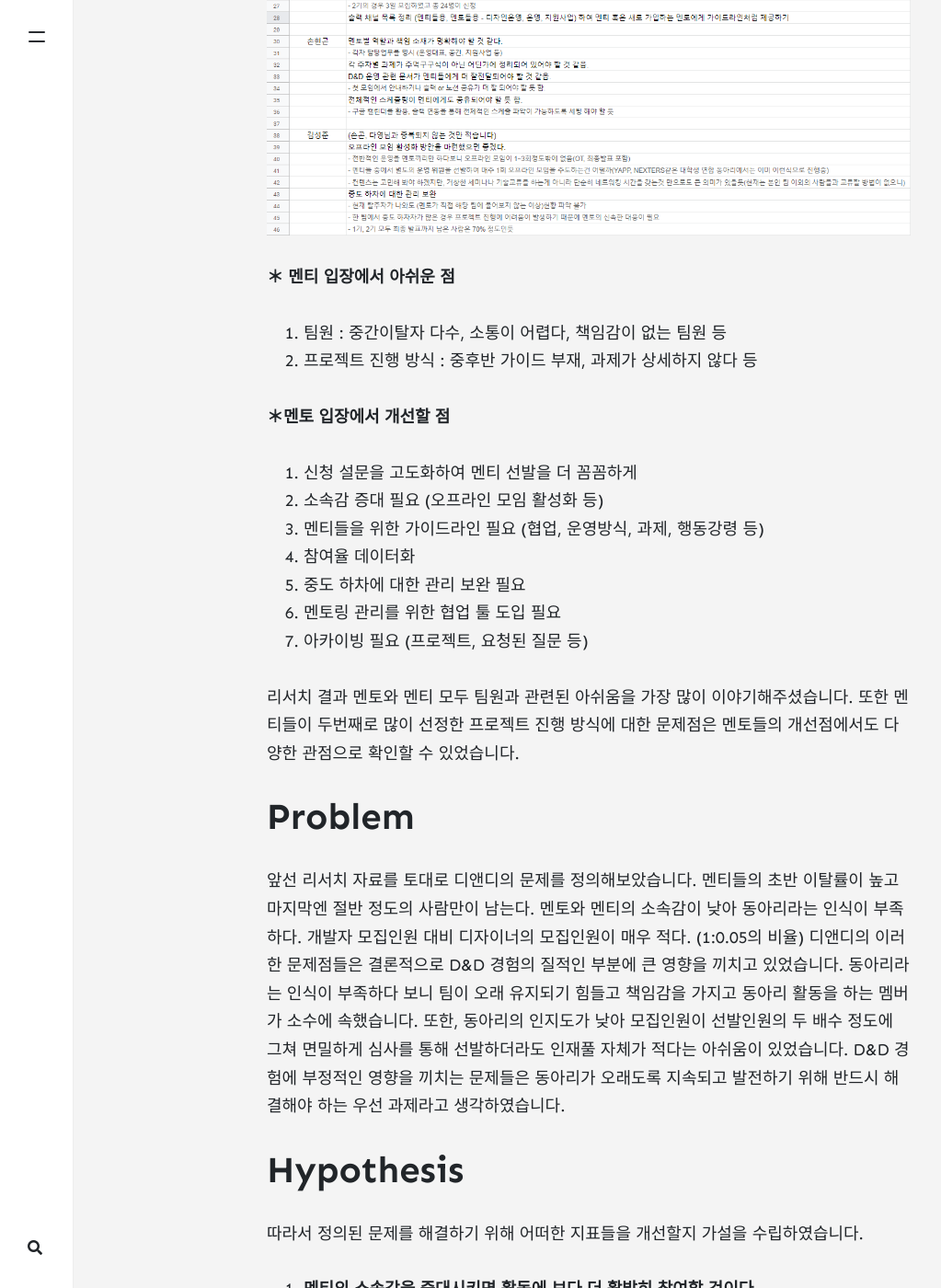
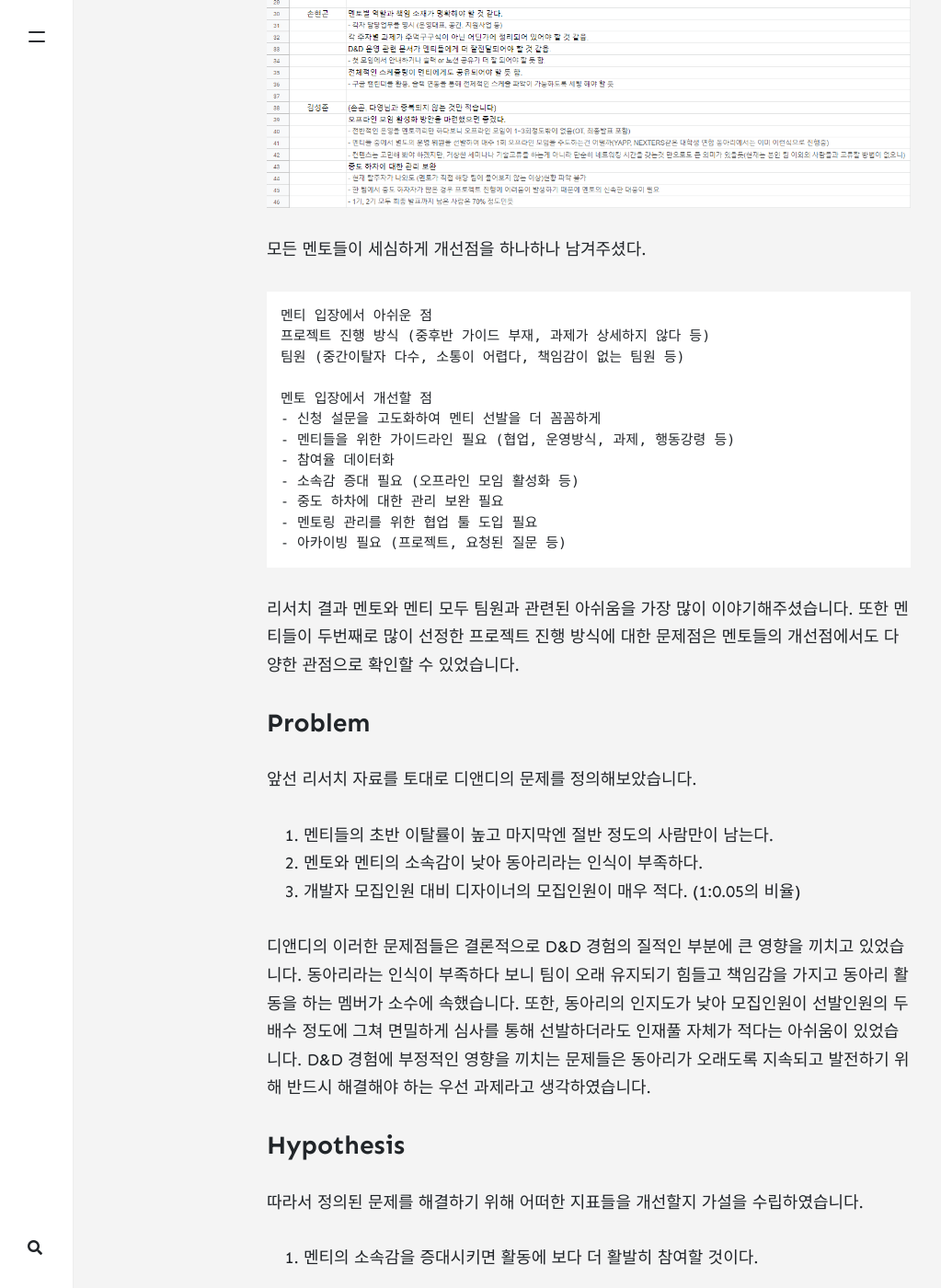
Before and after one commit to DNDACADEMY/dndacademy.github.io, a Jekyll site: the page built from _pages/about.md, in a window 1280 px wide and 1400 px high, scrolled down 2313 px. Shown: the whole window at 92% size, without its empty margins (0-1023 px from the left). Built offline with Jekyll 4.4.1, drawn with Linux system fonts in a browser that asks for light colours; nearby versions of some CDN libraries; comment, search, counter and statistics services are not loaded; part of the change alters nothing that is shown; some of the changed text lies outside the part shown.

Commit message:
Update about.md

````diff
--- a/_pages/about.md
+++ b/_pages/about.md
@@ -10,82 +10,91 @@ imageshadow: true
 <h1>들어가기전에</h1>
 D&D는 Developer & Designer의 줄임말로 개발자&디자이너 연합 동아리입니다. 서울에서 활발히 활동하고 있는 현직자들이 서울에 편중되어 있는 기술 공유와 세미나를 지방에서도 나누고자 탄생하게 되었고, 열정과 의지가 있지만 기회의 불평등함으로 아쉬움이 많았던 사람들에게 함께 배우고 자랄 수 있는 장을 열어 교육 기회의 평등함을 추구하는 것을 목표로 삼고 있습니다. 2019년 여름 1기를 모집하여 처음 시작되었고, 많은 분들이 우리의 목적에 공감하고 실제로 많은 도움을 받았다는 피드백을 발판 삼아 올 여름 3기를 모집중에 있습니다.
 
-<h1>Challenge</h1>
+### Challenge
+
 제가 디자인멘토로 참여하고 있는 D&D는 보다 많은 사람들에게 교육 기회의 평등함을 제공하는 것을 추구하는 멋진 목적의 비영리단체이자 개발자와 디자이너를 위한 IT 동아리입니다. 하지만 2019년 12월 이제 막 2기를 시작하여 프로세스도 아카이빙도 여러 가지 면에서 개선해야 할 부분이 필요한 초창기 형태의 동아리였습니다.
-<br/>
+
 이에 UX 관점에서 접근해서 동아리 경험을 개선해보면 어떨까? 하는 생각이 들었습니다. 사용자 행태를 조사하고 문제를 정의하고, 가설을 설정하고 검증하고 Iteration 하는 방식을 디앤디가 기수별로 운영된다는 점을 감안해 적절하게 차용한다면 효과적으로 동아리 경험을 개선할 수 있겠다는 생각이 들었기 때문입니다.
-<br/>
+
 디앤디의 사용자는 멘토와 멘티, 두 부류로 나뉘며 3월 2기가 종료되자마자 이들의 정성적 리서치 자료를 데이터로써 남기기 위해 열심히 준비하기 시작했습니다. 이러한 리서치 자료는 당장 개선작업을 하지 않아도 추후에 의미 있는 자료로 남기 때문입니다.
 
-<h1>Empathize</h1>
+### Empathize
+
 2기를 종료한 뒤 멘티들에게는 현재 디앤디가 제공하는 서비스에 대한 전반적인 만족도 조사를 시기별로 나누어 실시하였고 멘토들에게는 자발적으로 현재 디앤디의 개선할 점이 무엇인지 기록을 부탁하였습니다.
 
 ![Empathize](/assets/images/about/1.png)
 
-**＊ 멘티 입장에서 아쉬운 점**
+모든 멘토들이 세심하게 개선점을 하나하나 남겨주셨다.
 
-1. 팀원 : 중간이탈자 다수, 소통이 어렵다, 책임감이 없는 팀원 등
-2. 프로젝트 진행 방식 : 중후반 가이드 부재, 과제가 상세하지 않다 등
+```jsx
+멘티 입장에서 아쉬운 점
+프로젝트 진행 방식 (중후반 가이드 부재, 과제가 상세하지 않다 등)
+팀원 (중간이탈자 다수, 소통이 어렵다, 책임감이 없는 팀원 등)
 
-**＊멘토 입장에서 개선할 점**
-
-1. 신청 설문을 고도화하여 멘티 선발을 더 꼼꼼하게
-2. 소속감 증대 필요 (오프라인 모임 활성화 등)
-3. 멘티들을 위한 가이드라인 필요 (협업, 운영방식, 과제, 행동강령 등)
-4. 참여율 데이터화
-5. 중도 하차에 대한 관리 보완 필요
-6. 멘토링 관리를 위한 협업 툴 도입 필요
-7. 아카이빙 필요 (프로젝트, 요청된 질문 등)
+멘토 입장에서 개선할 점
+- 신청 설문을 고도화하여 멘티 선발을 더 꼼꼼하게
+- 멘티들을 위한 가이드라인 필요 (협업, 운영방식, 과제, 행동강령 등)
+- 참여율 데이터화
+- 소속감 증대 필요 (오프라인 모임 활성화 등)
+- 중도 하차에 대한 관리 보완 필요
+- 멘토링 관리를 위한 협업 툴 도입 필요
+- 아카이빙 필요 (프로젝트, 요청된 질문 등)
+```
 
 리서치 결과 멘토와 멘티 모두 팀원과 관련된 아쉬움을 가장 많이 이야기해주셨습니다. 또한 멘티들이 두번째로 많이 선정한 프로젝트 진행 방식에 대한 문제점은 멘토들의 개선점에서도 다양한 관점으로 확인할 수 있었습니다.
 
-<h1>Problem</h1>
+### Problem
+
 앞선 리서치 자료를 토대로 디앤디의 문제를 정의해보았습니다.
-멘티들의 초반 이탈률이 높고 마지막엔 절반 정도의 사람만이 남는다.
-멘토와 멘티의 소속감이 낮아 동아리라는 인식이 부족하다.
-개발자 모집인원 대비 디자이너의 모집인원이 매우 적다. (1:0.05의 비율)
+
+1. 멘티들의 초반 이탈률이 높고 마지막엔 절반 정도의 사람만이 남는다.
+2. 멘토와 멘티의 소속감이 낮아 동아리라는 인식이 부족하다.
+3. 개발자 모집인원 대비 디자이너의 모집인원이 매우 적다. (1:0.05의 비율)
+
 디앤디의 이러한 문제점들은 결론적으로 D&D 경험의 질적인 부분에 큰 영향을 끼치고 있었습니다. 동아리라는 인식이 부족하다 보니 팀이 오래 유지되기 힘들고 책임감을 가지고 동아리 활동을 하는 멤버가 소수에 속했습니다. 또한, 동아리의 인지도가 낮아 모집인원이 선발인원의 두 배수 정도에 그쳐 면밀하게 심사를 통해 선발하더라도 인재풀 자체가 적다는 아쉬움이 있었습니다. D&D 경험에 부정적인 영향을 끼치는 문제들은 동아리가 오래도록 지속되고 발전하기 위해 반드시 해결해야 하는 우선 과제라고 생각하였습니다.
 
-<h1>Hypothesis</h1>
+### Hypothesis
+
 따라서 정의된 문제를 해결하기 위해 어떠한 지표들을 개선할지 가설을 수립하였습니다.
 
-1. **멘티의 소속감을 증대시키면 활동에 보다 더 활발히 참여할 것이다.**
-→ 검증지표 : 중간이탈자 비율 감소
-2. **브랜딩이 개선되면 인지도가 개선될 것이다.**
-→ 검증지표 : 홈페이지 DAU 유의미한 증가
-3. **위의 두 지표가 개선되면 점차 신청자가 증가할 것이다.**
-→ 검증지표 : 모집정원 대비 신청자 비율의 증가
+1. 멘티의 소속감을 증대시키면 활동에 보다 더 활발히 참여할 것이다.
 
-Ideate
+   → 검증지표 : 중간이탈자 비율 감소
+
+2. 브랜딩이 개선되면 인지도가 개선될 것이다.
+
+   → 검증지표 : 홈페이지 DAU 유의미한 증가
+
+3. 위의 두 지표가 개선되면 점차 신청자가 증가할 것이다.
+
+   → 검증지표 : 모집정원 대비 신청자 비율의 증가
+
+### Ideate
+
 위 세가지 가설을 검증하기 위해 실시할 수 있는 방법들을 아이데이션해본 결과 다음과 같았습니다.
 
-1. **리브랜딩**
-
+1. 리브랜딩
    - 로고
    - 홈페이지
-
-2. **전반적인 운영개선 (멘토링, 동아리운영 등)**
-
+2. 전반적인 운영개선 (멘토링, 동아리운영 등)
    - 디테일한 멘토링 프로세스 정립
    - 멘토/멘티 온보딩 경험 개선
-
-3. **프로젝트 아카이빙**
-
+3. 프로젝트 아카이빙
    - 멘티들을 위한 전체 프로젝트 아카이빙
    - 멘토들을 위한 협업툴 아카이빙
 
-<br/>
-<h1>Ready, Set, Go!</h1>
+### Ready, Set, Go!
 
 ![ReadyGo](/assets/images/about/2.png)
 
+그 어려운 일을 해냅니다 우리가 (?
+
 D&D의 멘토들은 각자 맡은 바 임무를 다하기 위해 4~6월 약 세달간 전투적으로 아이데이션 단계에서 정의된 세 가지 항목을 준비하기 시작했습니다. 리브랜딩 단계에선 특별히 외부 디자이너들과 협업을 진행하였는데요, 다음 이야기에서 전해드리려고 합니다 :)
 
-<h1>Summery</h1>
+## Summary
 
 이번 동아리 개선 프로젝트는 Design Thinking 프로세스를 따라 시작되었는데요, 디자인 씽킹을 통해 문제점을 찾고 구체적으로 어떤 지표를 개선해 나갈 것인지 정의하는 단계를 거치면서 무엇이 가장 먼저 해결되어야 하는지, 무엇을 해결할 수 있는지 구체적으로 정의할 수 있었습니다.
 
-또한 UIUX디자이너로서 문제를 발견하고 시작하고 해결해나가는 과정을 기존의 프로젝트가 아닌 색다르게 동아리 경험에 적용해보는 과정에서 신선한 에너지와 즐거움을 느낄 수 있었습니다. 앞으로 D&D 3기를 진행하면서 정량적인 평가를 통해 이번 동아리 경험 개선 작업의 성과를 알아보고 가설의 검증 결과에 대해서도 회고록을 작성하고자 합니다. 많이 기대해주세요!
-D&D에서 부산지역 3기 디자인/개발 멘티를 모집 중에 있습니다. (~7/7) 2달간 진행되는 사이드프로젝트 IT동아리에 지금바로 지원해보세요!
+또한 UIUX디자이너로서 문제를 발견하고 시작하고 해결해나가는 과정에 있다는 것에서 성취감을 느낄 수 있었습니다. 앞으로 D&D 3기를 진행하면서 정량적인 평가를 통해 이번 동아리 경험 개선작업의 성과를 알아보고 가설의 검증 결과에 대해서도 회고록을 작성하고자 합니다.
 
 <a target="_blank" href="https://dnd.ac/" class="btn btn-dark"> D&D 바로가기 &rarr;</a>
````
